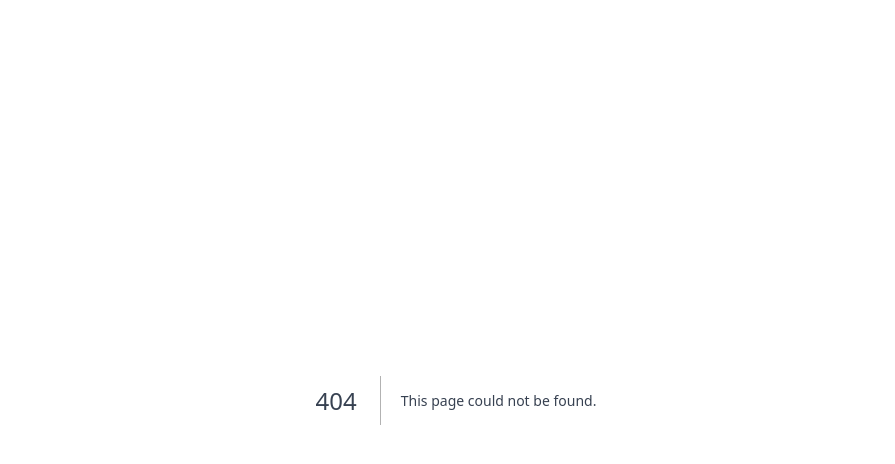
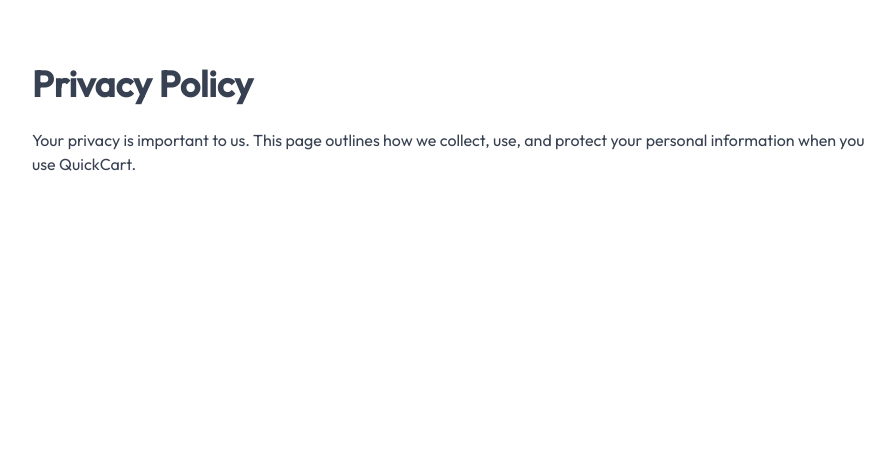
Before and after one commit to nusrathsr/Quickcart_APP, a Next.js app in the folder QuickCart-main/QuickCart-main/: page /privacy-policy in a window 1280 px wide. Before the commit this address had no page. Shown: the top 464 px of the page, without its empty margins (184-1079 px from the left). Built offline with nearby package versions, Linux system fonts and the light colour scheme.

Commit message:
create new page privacy policy and some updates done in footer page also

```diff
--- /dev/null
+++ b/QuickCart-main/QuickCart-main/app/privacy-policy/page.jsx
@@ -0,0 +1,11 @@
+export default function PrivacyPolicyPage() {
+  return (
+    <div className="max-w-4xl mx-auto px-6 py-16">
+      <h1 className="text-4xl font-bold mb-6">Privacy Policy</h1>
+      <p>
+        Your privacy is important to us. This page outlines how we collect,
+        use, and protect your personal information when you use QuickCart.
+      </p>
+    </div>
+  );
+}
--- a/QuickCart-main/QuickCart-main/components/Footer.jsx
+++ b/QuickCart-main/QuickCart-main/components/Footer.jsx
@@ -1,4 +1,5 @@
 import React from "react";
+import Link from "next/link";
 import { assets } from "@/assets/assets";
 import Image from "next/image";
 
@@ -15,10 +16,10 @@
           />
           <p className="mt-6 text-sm">
             Welcome to QuickCart! We are committed to providing you with the best
-        online shopping experience. Our platform offers a wide range of products
-        across multiple categories, ensuring you find exactly what you need.
-        QuickCart was founded with the vision to simplify online shopping and
-        bring convenience to your fingertips. Thank you for choosing us!
+            online shopping experience. Our platform offers a wide range of products
+            across multiple categories, ensuring you find exactly what you need.
+            QuickCart was founded with the vision to simplify online shopping and
+            bring convenience to your fingertips. Thank you for choosing us!
           </p>
         </div>
 
@@ -26,24 +27,24 @@
           <h2 className="font-medium text-gray-900 mb-5">Company</h2>
           <ul className="text-sm space-y-2">
             <li>
-              <a className="hover:underline transition" href="#">
+              <Link href="/" className="hover:underline transition">
                 Home
-              </a>
+              </Link>
             </li>
             <li>
-              <a className="hover:underline transition" href="#">
+              <Link href="/about" className="hover:underline transition">
                 About us
-              </a>
+              </Link>
             </li>
             <li>
-              <a className="hover:underline transition" href="#">
+              <Link href="/contact" className="hover:underline transition">
                 Contact us
-              </a>
+              </Link>
             </li>
             <li>
-              <a className="hover:underline transition" href="#">
+              <Link href="/privacy-policy" className="hover:underline transition">
                 Privacy policy
-              </a>
+              </Link>
             </li>
           </ul>
         </div>
```
